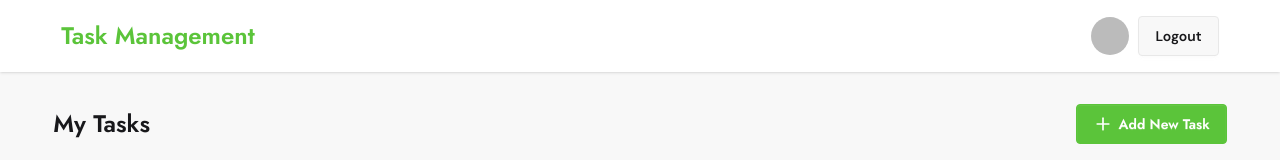
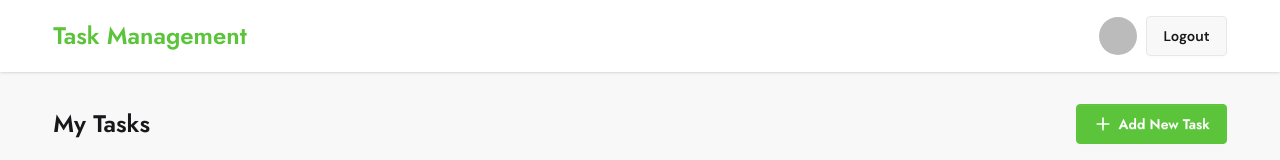
Before and after one commit to abdurrahmansoftlinkbd/task-management, a React (Vite) app: page / in a window 1280 px wide. Shown: the top 160 px of the page. Built offline with nearby package versions, Linux system fonts and the light colour scheme; no server answers; sample sign-in values are in the browser's storage.

Commit message:
removed padding from navbar

```diff
--- a/src/components/Navbar.jsx
+++ b/src/components/Navbar.jsx
@@ -5,7 +5,7 @@ import { Link } from "react-router-dom";
 const Navbar = () => {
   const { user, logOut } = useContext(AuthContext);
   return (
-    <div className="navbar container w-11/12 mx-auto">
+    <div className="navbar container w-11/12 mx-auto p-0">
       <div className="navbar-start">
         <Link className="text-2xl font-semibold font-title text-default">
           Task Management
```
